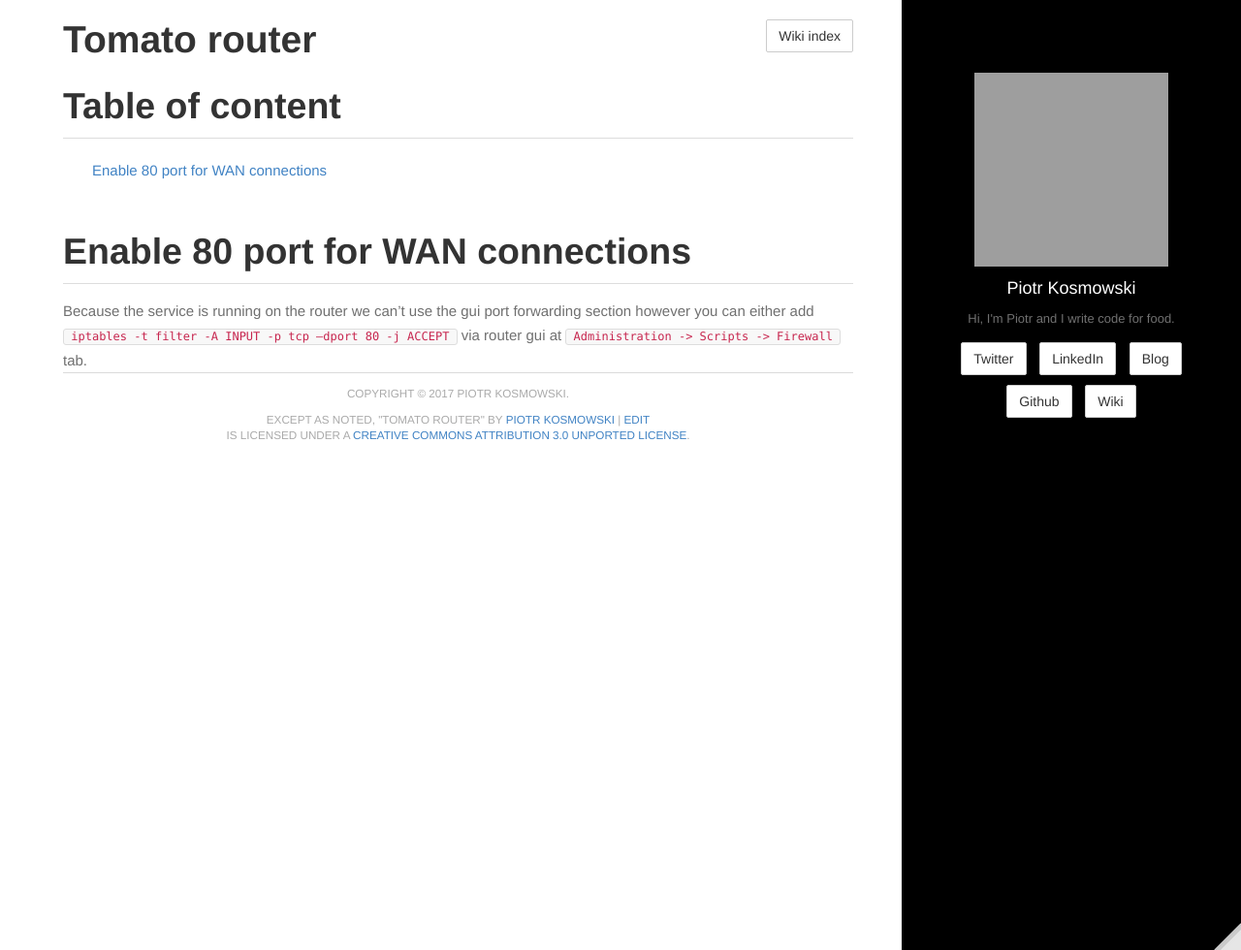
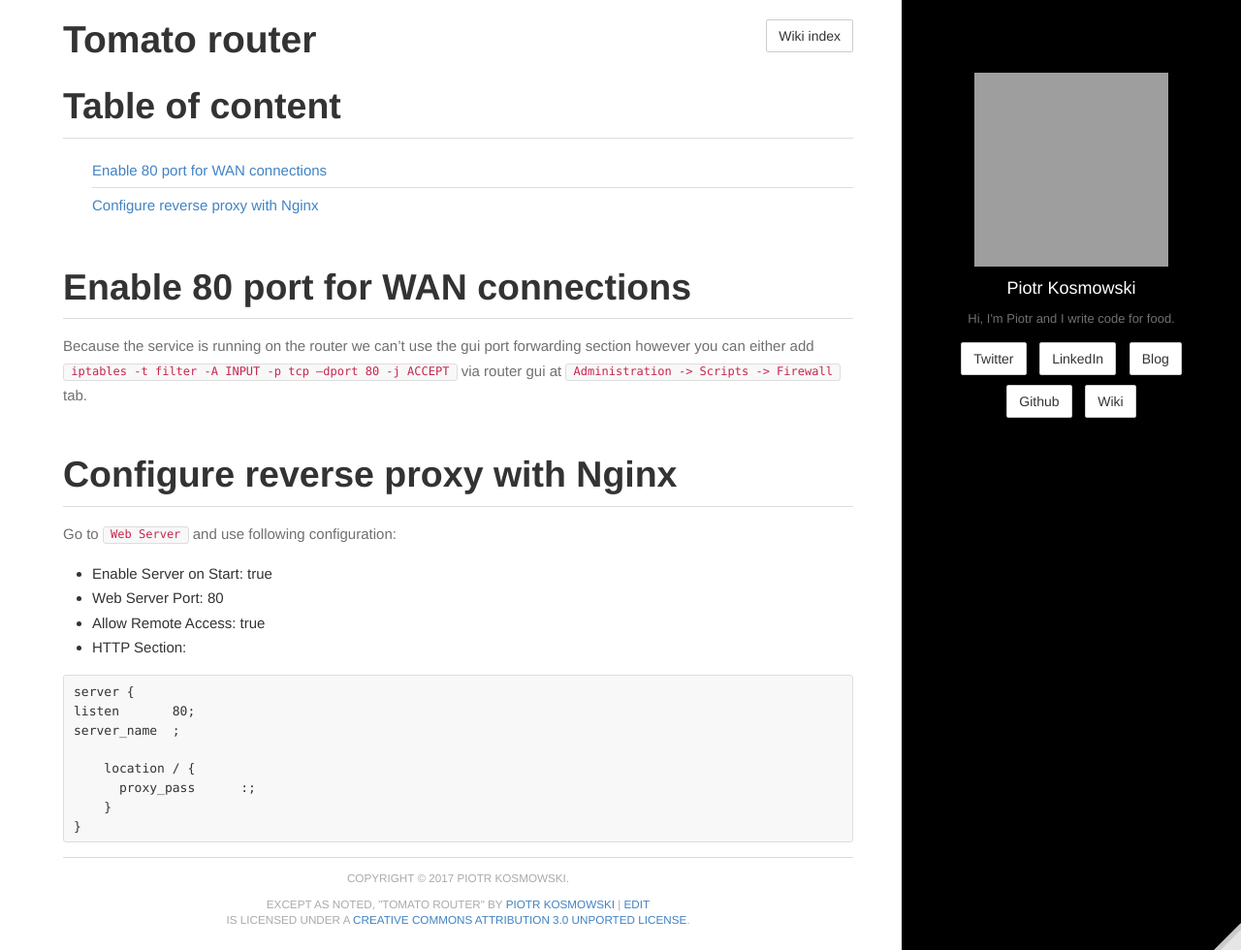
Before and after one commit to kospiotr/kospiotr.github.io, a Jekyll site: the page built from wiki/tomato-router.md, in a window 1280 px wide and 980 px high. Shown: the whole window at 97% size. Built offline with Jekyll 4.4.1, drawn with Linux system fonts in a browser that asks for light colours; grey boxes are pictures that could not be loaded.

Commit message:
Update tomato-router.md

````diff
--- a/wiki/tomato-router.md
+++ b/wiki/tomato-router.md
@@ -9,3 +9,23 @@
 # Enable 80 port for WAN connections
 
 Because the service is running on the router we can’t use the gui port forwarding section however you can either add `iptables -t filter -A INPUT -p tcp –dport 80 -j ACCEPT` via router gui at `Administration -> Scripts -> Firewall` tab.
+
+# Configure reverse proxy with Nginx
+
+Go to `Web Server` and use following configuration:
+
+* Enable Server on Start: true
+* Web Server Port: 80
+* Allow Remote Access: true
+* HTTP Section:
+
+```
+server {
+listen       80;
+server_name  {{alias}};
+
+    location / {
+      proxy_pass      {{destination_ip}}:{{destination_port}};
+    }
+}
+```
````
